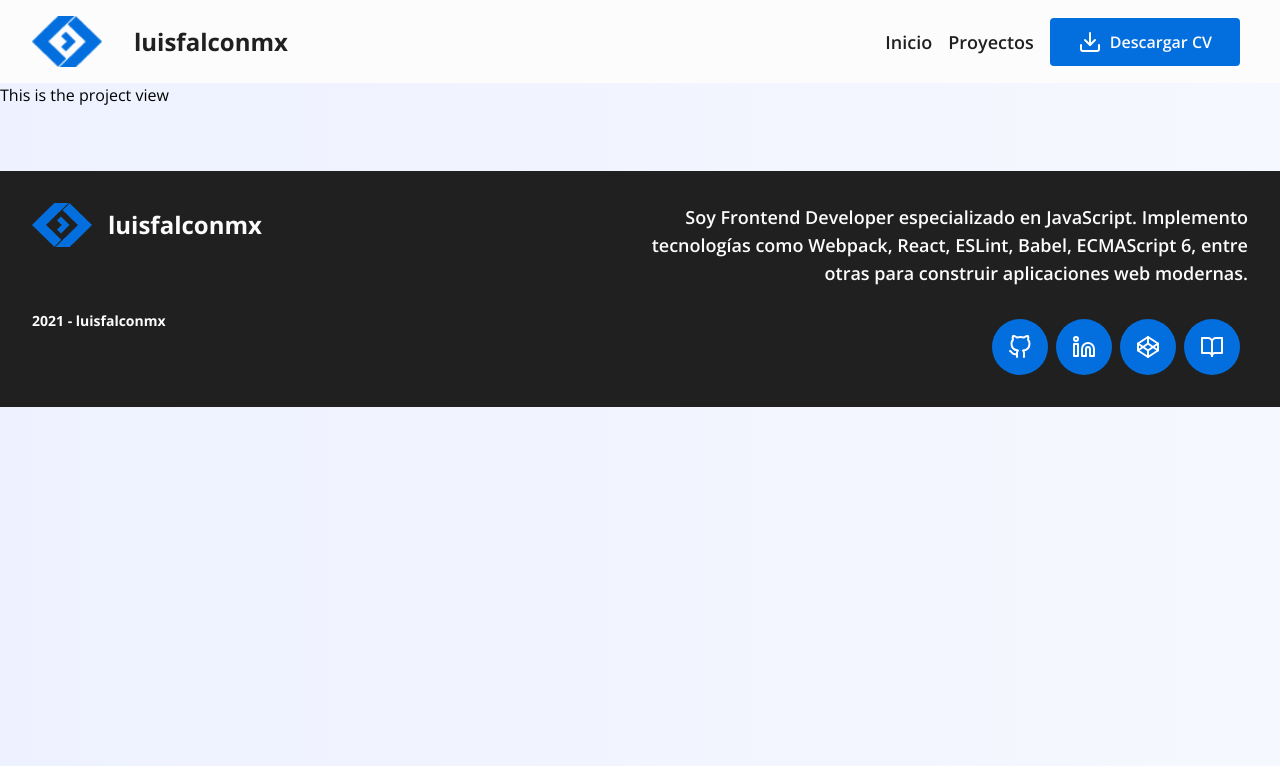
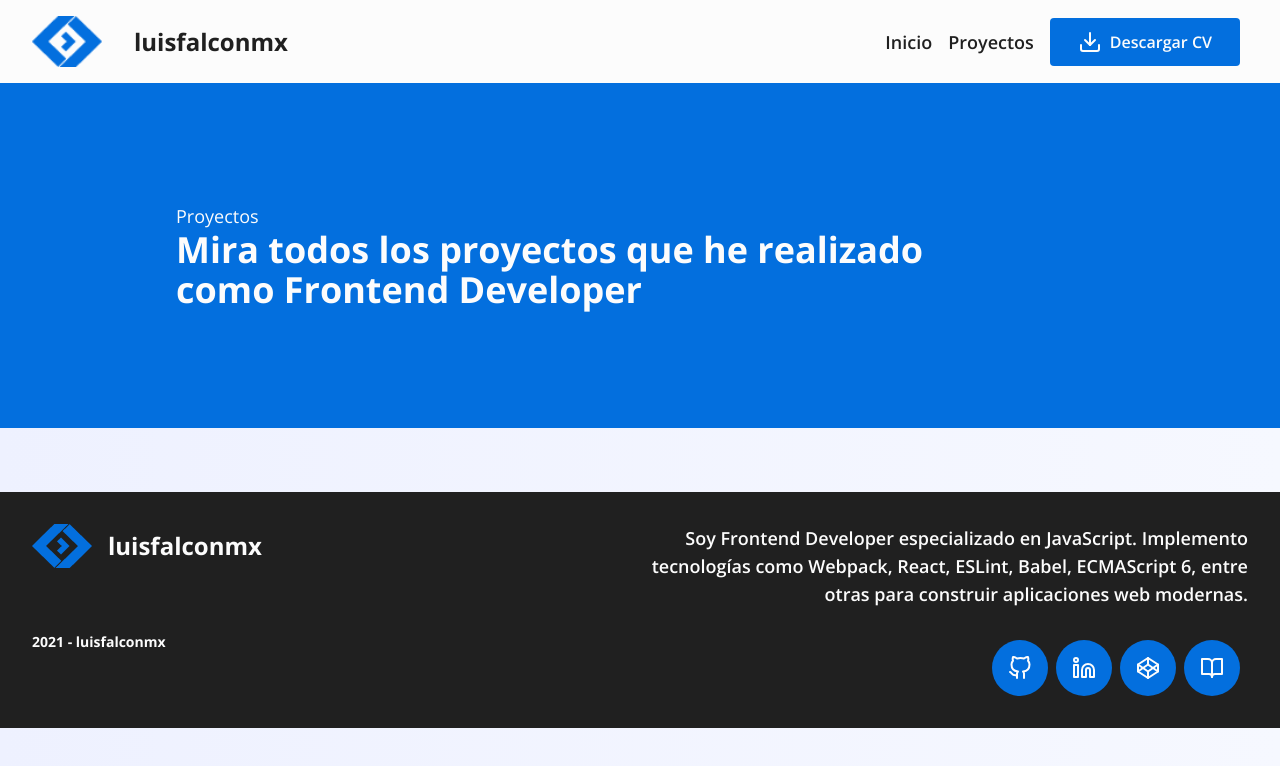
Before and after one commit to LuisFalconMX/portfolio, a React app: page /projects in a window 1280 px wide. Shown: the top 766 px of the page. Built offline with nearby package versions, Linux system fonts and the light colour scheme; a web font is replaced by a local one.

Commit message:
feat: Jumbotron component created

```diff
--- /dev/null
+++ b/src/components/Jumbotron.jsx
@@ -0,0 +1,16 @@
+import React from 'react'
+import '@styles/components/Jumbotron.pcss'
+
+const Jumbotron = (props) => {
+  const {} = props
+  return (
+    <div className="jumbotron">
+      <h3 className="jumbotron__subtitle">Proyectos</h3>
+      <h1 className="jumbotron__title">
+        Mira todos los proyectos que he realizado como Frontend Developer
+      </h1>
+    </div>
+  )
+}
+
+export default Jumbotron
--- a/src/containers/Projects.jsx
+++ b/src/containers/Projects.jsx
@@ -1,9 +1,10 @@
 import React from 'react'
+import Jumbotron from '@components/Jumbotron'
 
 const Projects = () => (
-  <div>
-    <p>This is the project view</p>
-  </div>
+  <>
+    <Jumbotron />
+  </>
 )
 
 export default Projects
--- /dev/null
+++ b/src/styles/components/Jumbotron.pcss
@@ -0,0 +1,16 @@
+.jumbotron {
+  width: 100%;
+  min-height: 345px;
+  @apply pl-44;
+  @apply flex flex-col justify-center;
+  @apply bg-primary text-light;
+}
+
+.jumbotron__subtitle {
+  @apply text-lg;
+}
+
+.jumbotron__title {
+  max-width: 830px;
+  @apply text-4xl font-bold;
+}
```
